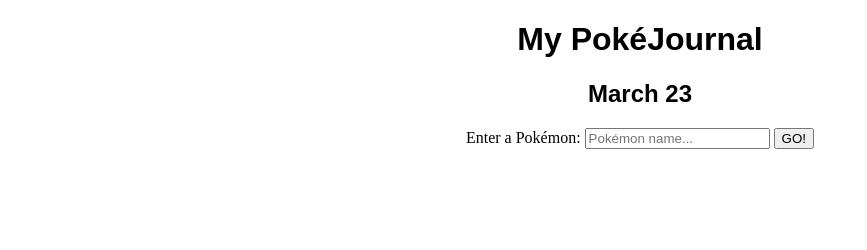
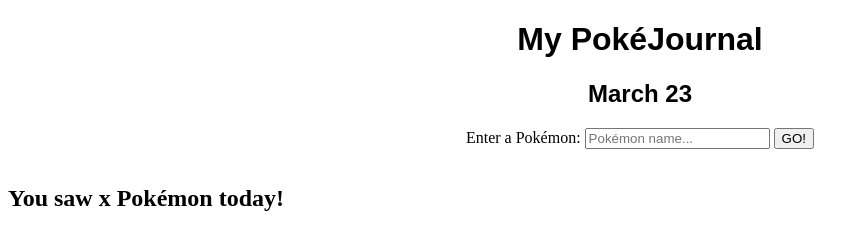
Before and after one commit to jasminbrooke/mypokejournal, a plain HTML site: page index.html in a window 1280 px wide. Shown: the whole page, without its empty margins (0-867 px from the left). Drawn offline with Linux system fonts and the light colour scheme; no server answers.

Commit message:
create h2 counter to count number of different pokemon species seen in a day

```diff
--- a/index.html
+++ b/index.html
@@ -23,7 +23,7 @@
     <div id="container">
 
     </div>
-
+    <h2 id="DailyCount"> You saw x Pokémon today! </h2>
 
 </body>
 </html>
--- a/index.js
+++ b/index.js
@@ -90,6 +90,7 @@ document.addEventListener("DOMContentLoaded", () => {
         form.reset()
     })
 
+
     getPokemon("pikachu")
     displayDate()
 })
```
